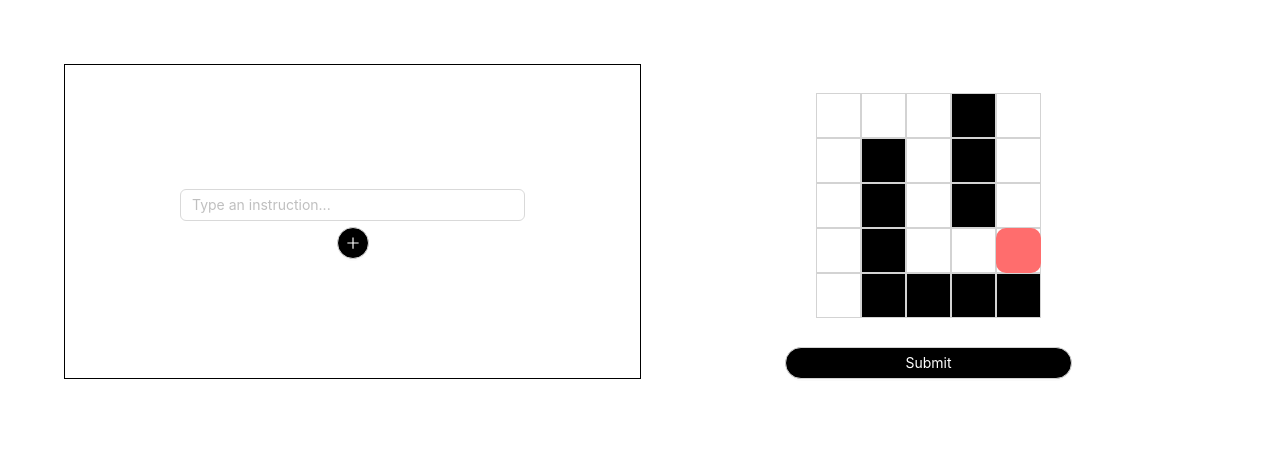
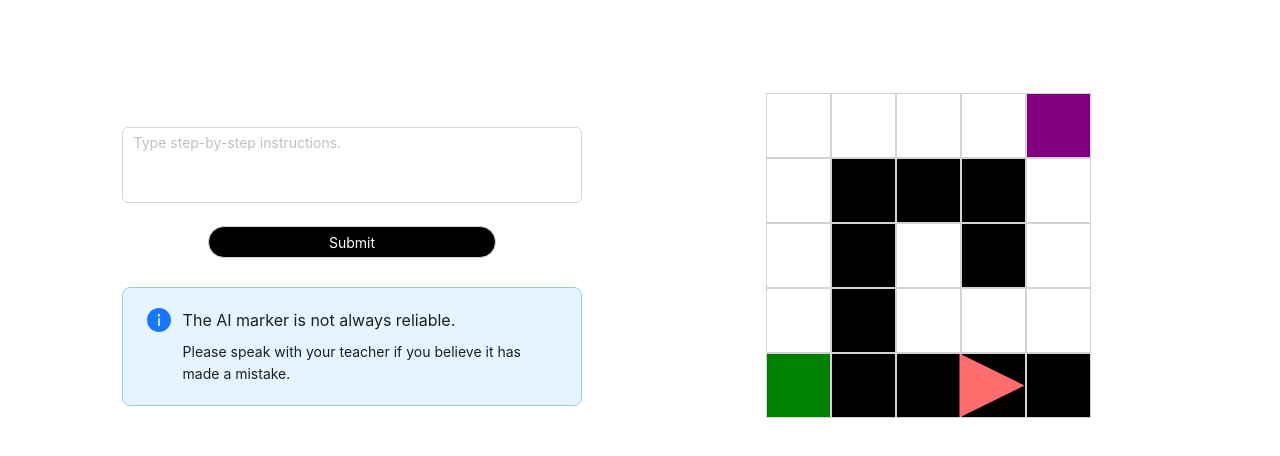
Before and after one commit to ian-sy/ichack24, a React (Create React App) app: page /level/1 in a window 1280 px wide. Shown: the top 456 px of the page. Built offline with nearby package versions, Linux system fonts and the light colour scheme.

Commit message:
debug msgs

```diff
--- a/src/App.js
+++ b/src/App.js
@@ -10,17 +10,16 @@ function App() {
     <div style={{
         width: "100%",
         height: "100%",
-        // display: "flex",
     }}>
         <Routes>
             <Route path = "/" element={<Home />} />
             <Route path = "/levels" element={<LevelPage />} />
             <Route path = "/level/1" element={<Level mapInfo={
-                [0, 0, 0, 1, 0,
-                 0, 1, 0, 1, 0,
-                 0, 1, 0, 1, 0,
-                 0, 1, 0, 0, 0,
-                 0, 1, 1, 1, 1]
+                ["O", "O", "O", "O", "E",
+                 "O", "X", "X", "X", "O",
+                 "O", "X", "O", "X", "O",
+                 "O", "X", "O", "O", "O",
+                 "S", "X", "X", "X", "X"]
             }/>} />
             <Route path = "/teacher" element={<Generate />} />
         </Routes>
--- a/src/Level.js
+++ b/src/Level.js
@@ -1,41 +1,67 @@
 import React from 'react';
-import { Button, Input } from 'antd';
+import { Button, Input, Alert, Spin } from 'antd';
 import { PlusOutlined } from '@ant-design/icons';
 import './Level.css';
 import Map from './Map';
+import { evaluateUserInput } from './gpt.js';
+
+const { TextArea } = Input;
 
 function Level({mapInfo}) {
-    const [userInputs, setUserInputs] = React.useState([{value: ''}]);
-
-    // Handler to add a new user input field
-    const addNewUserInput = () => {
-        setUserInputs([...userInputs, {value: ''}]);
-    };
+    const [userInput, setUserInput] = React.useState("");
+    const [lastResult, setLastResult] = React.useState(null);
+    const [loading, setLoading] = React.useState(false);
 
     const handleChange = e => {
         e.preventDefault();
+        console.log("value", e.target.value);
+        setUserInput(s => e.target.value);
+    };
 
-        const index = e.target.id;
-        setUserInputs(s => {
-            const newArr = s.slice();
-            newArr[index].value = e.target.value;
-            console.log(newArr);
-            return newArr;
-        });
-    };
+    // Convert a list of movement instructions into a list of coordinates
+    // Also pad the map to be surrounded by Xs
+    const convertTo2DAndPad = (mapInfo) => {
+        let map = []
+        let row = []
+
+        // Convert to 2D
+        for (let i = 0; i < mapInfo.length; i++) {
+            if (i % Math.sqrt(mapInfo.length) === 0 && i !== 0) {
+                map.push(row);
+                row = [];
+            }
+            row.push(mapInfo[i]);
+        }
+        map.push(row);
+
+        // Pad the map
+        let paddedMap = []
+        for (let i = 0; i < map.length + 2; i++) {
+            if (i === 0 || i === map.length + 1) {
+                paddedMap.push(Array(map[0].length + 2).fill('X'))
+            } else {
+                paddedMap.push(['X', ...map[i - 1], 'X'])
+            }
+        }
+        console.log(paddedMap)
+        return paddedMap;
+    }
 
     // Submit the user inputs by sending them as a POST request to the server
     const submitUserInputs = () => {
-        fetch('http://localhost:5000/api/submit', {
-        method: 'POST',
-        headers: {
-            'Content-Type': 'application/json',
-        },
-        body: JSON.stringify(userInputs),
-    })
-        .then(response => response.json())
-        .then(data => {
-            console.log('Success:', data);
+        setLoading(true);
+        console.log("submitting user input", userInput)
+    //     fetch('http://localhost:5000/api/submit', {
+    //     method: 'POST',
+    //     headers: {
+    //         'Content-Type': 'application/json',
+    //     },
+    //     body: JSON.stringify({value: userInput}),
+    // })
+        evaluateUserInput(convertTo2DAndPad(mapInfo), userInput)
+        .then(response => {
+            setLoading(false)
+            setLastResult(response)
         })
         .catch(error => {
             console.error('Error:', error);
@@ -62,30 +88,53 @@ function Level({mapInfo}) {
             flexDirection: 'column',
             alignItems: 'center',
             justifyContent: 'center',
-            // height: '80%',
             width: '50%',
-            border: '1px solid black',
-            // maxHeight: "400pt",
-            // overflowY: "scroll",
+            paddingTop: "4%",
         }}>
-        {userInputs.map((item, i) => {
-            return (
-                <Input
-                placeholder='Type an instruction...'
+                <TextArea
+                placeholder='Type step-by-step instructions.'
                 onChange={handleChange}
-                value={item.value}
-                id={i}
-                type={item.type}
+                autoSize={{ minRows: 3, maxRows: 6 }}
+                value={userInput}
+                // id={i}
                 size="40"
                 style={{
                     margin: '1%',
-                    width: '60%',
+                    width: '80%',
                     // padding: '5%',
                 }}
                 />
-                );
-            })}
-            <Button onClick={addNewUserInput} style= {{backgroundColor: "black"}} shape='circle' icon={<PlusOutlined style={{color: "white"}}/>}/>
+                <Button onClick={submitUserInputs} disabled={loading}style={{marginTop: "3%",
+                width: "50%", borderColor: "#d3d3d3", borderRadius: "20px", backgroundColor:"black",color:"white"
+                }}>
+                    {loading ? <Spin size="small" /> : "Submit"}
+                </Button>
+            {!lastResult ?
+                <Alert
+                    style={{textAlign: "left", margin: "5%", width: "80%"}}
+                    message="The AI marker is not always reliable."
+                    description=" Please speak with your teacher if you believe it has made a mistake."
+                    type="info"
+                    showIcon
+                /> :
+            (lastResult.status ?
+                <Alert
+                    style={{textAlign: "left", margin: "5%", width: "80%"}}
+                    message="Correct!"
+                    type="success"
+                    showIcon
+                /> :
+                <Alert
+                    style={{textAlign: "left", margin: "5%", width: "80%"}}
+                    message="Sorry, something's not quite right."
+                    description={lastResult.result + "\nPlease speak with your teacher if you believe the AI marker has made a mistake."}
+                    type="error"
+                    showIcon
+                />
+            )
+
+
+            }
             </div>
             <div style={{
                 display: 'flex',
@@ -96,11 +145,8 @@ function Level({mapInfo}) {
                 height: 'fit-content',
             }}>
             <div style={{margin: '5%'}}>
-            <Map mapInfo={mapInfo} editor={false} />
+            <Map mapInfo={mapInfo} editor={false} coordsToPlot={null} />
             </div>
-            <Button onClick={submitUserInputs} style={{
-                width: "50%", borderColor: "#d3d3d3", borderRadius: "20px", backgroundColor:"black",color:"white"
-            }}>Submit</Button>
             </div>
             </div>
             );
--- a/src/Map.js
+++ b/src/Map.js
@@ -3,7 +3,7 @@ import './Map.css';
 import { useSpring, animated } from '@react-spring/web'
 
 const Map = (props) => {
-    const cellWidth = 45;
+    const cellWidth = 65;
     const [state, setState] = useState(props)
 
     useEffect(() => {
@@ -59,14 +59,14 @@ const Map = (props) => {
     }
 
     const springs = useSpring({
-        from: { background: "#ff6d6d", bottom: 0, left: 0, rotate: "0deg" },
+        from: { bottom: 0, left: 0, rotate: "0deg" },
         to: async (next, cancel) => {
           for (const coordinate of convertToCoordinates(['F', 'R', 'F', 'R', 'L', 'F', 'L'])) {
             console.log(coordinate);
-            await next({ rotate: (coordinate.facing * 90) + "deg", background: "#ff6d6d" });
+            await next({ rotate: (coordinate.facing * 90) + "deg" });
 
-            await next({ left: coordinate.x, background: "#ff6d6d" });
-            await next({ bottom: coordinate.y, background: "#ff6d6d" });
+            await next({ left: coordinate.x, });
+            await next({ bottom: coordinate.y, });
             // await next({ rotate: "180deg", background: "#ff6d6d" });
             // await next({ left: coordinate[0], background: "#ff6d6d" });
             // await next({ rotate: "270deg", background: "#ff6d6d" });
@@ -91,12 +91,17 @@ const Map = (props) => {
         justifySelf: 'center',
         bottom: '0',
         left: '0',
-        width: cellWidth + 'px',
-        height: cellWidth + 'px',
+        // width: cellWidth + 'px',
+        // height: cellWidth + 'px',
+        width: 0,
+        height: 0,
+        borderLeft: (cellWidth / 2) + 'px solid transparent',
+        borderRight: (cellWidth / 2) + 'px solid transparent',
+        borderBottom: (cellWidth / 1) + 'px solid #ff6d6d',
         opacity: '1',
         zIndex: '1',
         boxSizing: 'border-box',
-        borderRadius: "10px",
+        // borderRadius: "10px",
         ...springs,
     };
 
@@ -108,7 +113,14 @@ const Map = (props) => {
 
     console.log("HI", state.mapInfo.length, state.mapInfo)
 
-    const backgroundColor = ["white", "black", "red", "blue", "green"]
+    const backgroundColor = {
+        "S": "green",
+        "O": "white",
+        "X": "black",
+        "E": "purple",
+        "Y": "yellow",
+        "R": "red",
+    }
 
     return (
         <div className="grid" style={{position: "relative"}}>
@@ -150,7 +162,7 @@ const Map = (props) => {
                 )
                             }
                             )()}
-            <animated.div class="player" style={boxStyle}></animated.div>
+            <animated.div className="player" style={boxStyle}></animated.div>
         </div>
     );
 };
--- a/src/gpt.js
+++ b/src/gpt.js
@@ -1,6 +1,6 @@
 const OpenAI = require('openai')
 
-const openai = new OpenAI({apiKey: "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",});
+const openai = new OpenAI({apiKey: "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", dangerouslyAllowBrowser: true});
 
 //     const fewShotPrompt = `
 //     Map:
@@ -54,11 +54,12 @@ async function getInitialGPTResult(query_msg) {
 async function evaluateUserInput(map, instruction) {
     // let tools = await createTools()
     let query_msg = await parseMapAndFormQuerySentence(map, instruction)
-    console.log(query_msg)
+    console.log("Query:", query_msg)
     let init_messages = await getInitialGPTResult(query_msg)
     let messages = await criticiseLastMessage(init_messages)
     try {
         let response = await summariseAndParseOutput(messages)
+        console.log("Successfully obtained response:", response)
         return response
     } catch (error) {
         try {
@@ -72,6 +73,8 @@ async function evaluateUserInput(map, instruction) {
                 We want to make sure you have a crystal-clear understanding of the concept.`
             return {"status": false, "result": retryMessage}
         }
+    } finally {
+        console.log("finally")
     }
 }
 
```
